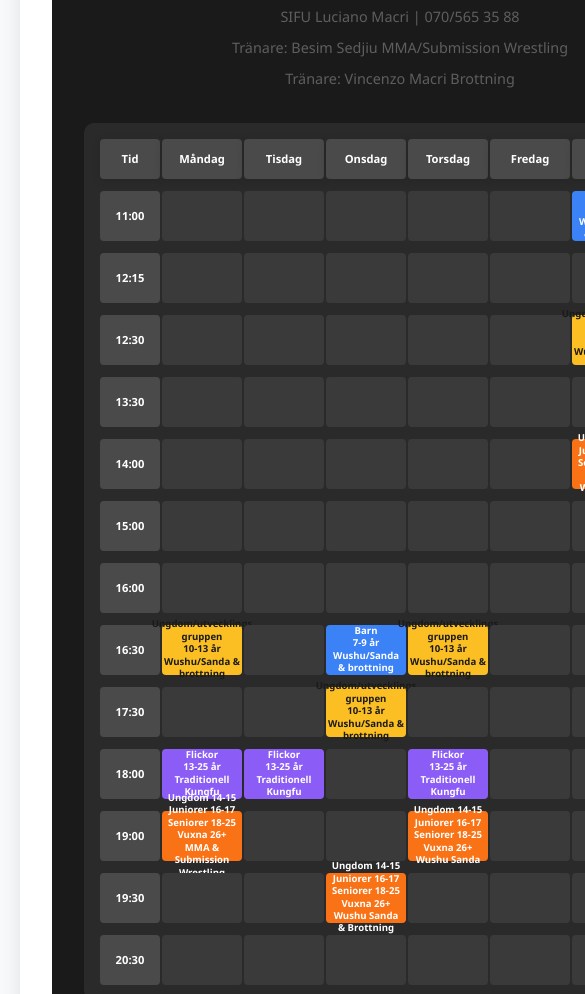
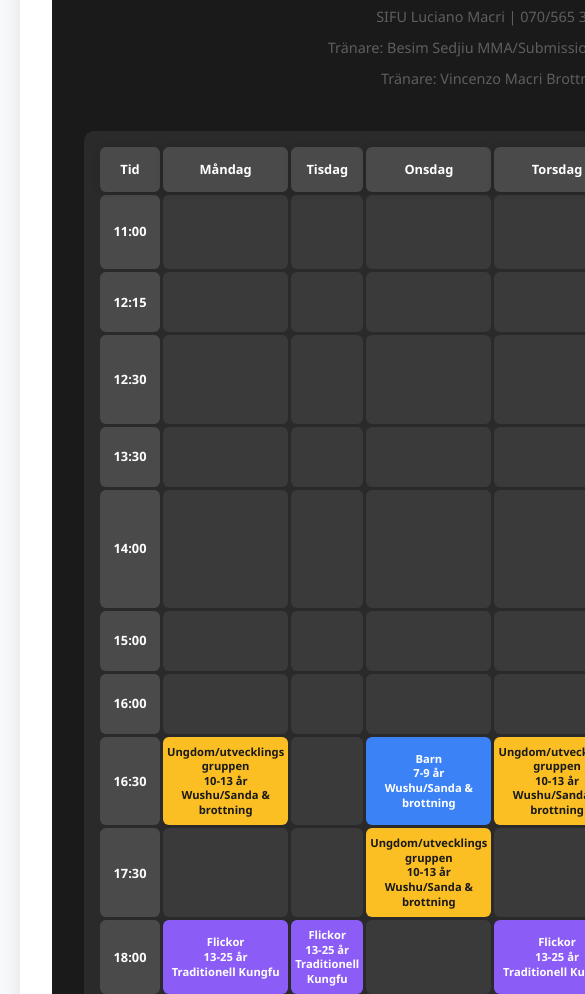
Before and after one commit to macrivincenzo/westeras-tai-nui-club, an Astro site: page /schedule in a window 390 px wide. Shown: the part 1702-2696 px from the top of the page, 585 px wide, since content can reach past the window. Built offline with nearby package versions, Linux system fonts and the light colour scheme; Astro itself is replaced by a stand-in of ours.

Commit message:
MAJOR FIX: Perfect schedule centering and professional layout!

```diff
--- a/src/pages/schedule.astro
+++ b/src/pages/schedule.astro
@@ -190,11 +190,16 @@
 				border-radius: 10px;
 				padding: 2rem;
 				color: white;
+				display: flex;
+				flex-direction: column;
+				align-items: center;
+				justify-content: center;
 			}
 
 			.schedule-header {
 				text-align: center;
 				margin-bottom: 2rem;
+				width: 100%;
 			}
 
 			.schedule-logo img {
@@ -220,29 +225,27 @@
 			.schedule-table {
 				background: #2a2a2a;
 				border-radius: 10px;
-				padding: 1rem;
-				display: flex;
-				justify-content: center;
-				align-items: center;
+				padding: 2rem;
+				width: 100%;
+				max-width: 900px;
+				margin: 0 auto;
 			}
 
 			.schedule-grid {
 				display: grid;
-				grid-template-columns: 100px repeat(7, 120px);
-				grid-template-rows: 50px repeat(12, 60px);
-				gap: 3px;
-				max-width: 1000px;
+				grid-template-columns: 80px repeat(7, 1fr);
+				gap: 4px;
 				width: 100%;
+				margin: 0 auto;
 			}
 
 			.schedule-cell {
 				background: #3a3a3a;
-				padding: 8px;
-				border-radius: 4px;
-				font-size: 0.75rem;
+				padding: 12px 8px;
+				border-radius: 6px;
+				font-size: 0.8rem;
 				text-align: center;
-				height: 60px;
-				width: 100%;
+				min-height: 70px;
 				display: flex;
 				align-items: center;
 				justify-content: center;
@@ -253,8 +256,8 @@
 				background: #4a4a4a;
 				font-weight: bold;
 				color: white;
-				font-size: 0.9rem;
-				height: 50px;
+				font-size: 1rem;
+				min-height: 50px;
 			}
 
 			.schedule-cell.time {
@@ -262,7 +265,7 @@
 				font-weight: bold;
 				color: white;
 				font-size: 0.9rem;
-				height: 60px;
+				min-height: 70px;
 			}
 
 			.schedule-cell.class {
@@ -387,14 +390,15 @@
 
 			/* Responsive Design */
 			@media (max-width: 1200px) {
-				.schedule-grid {
-					grid-template-columns: 80px repeat(7, 100px);
+				.schedule-table {
 					max-width: 800px;
+					padding: 1.5rem;
 				}
 
 				.schedule-cell {
-					font-size: 0.7rem;
-					padding: 6px;
+					font-size: 0.75rem;
+					padding: 10px 6px;
+					min-height: 65px;
 				}
 			}
 
@@ -417,26 +421,30 @@
 					gap: 2rem;
 				}
 
+				.schedule-table {
+					max-width: 100%;
+					padding: 1rem;
+				}
+
 				.schedule-grid {
-					grid-template-columns: 60px repeat(7, 80px);
-					max-width: 600px;
-					gap: 2px;
+					grid-template-columns: 60px repeat(7, 1fr);
+					gap: 3px;
 				}
 
 				.schedule-cell {
-					font-size: 0.6rem;
-					padding: 4px;
-					height: 50px;
+					font-size: 0.7rem;
+					padding: 8px 4px;
+					min-height: 60px;
 				}
 
 				.schedule-cell.header {
-					height: 40px;
-					font-size: 0.7rem;
+					min-height: 45px;
+					font-size: 0.8rem;
 				}
 
 				.schedule-cell.time {
-					height: 50px;
-					font-size: 0.7rem;
+					min-height: 60px;
+					font-size: 0.8rem;
 				}
 
 				.cta-buttons {
```
